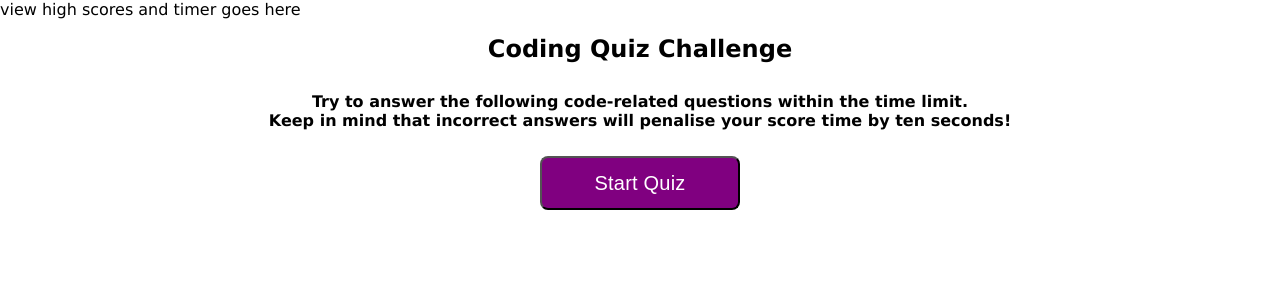
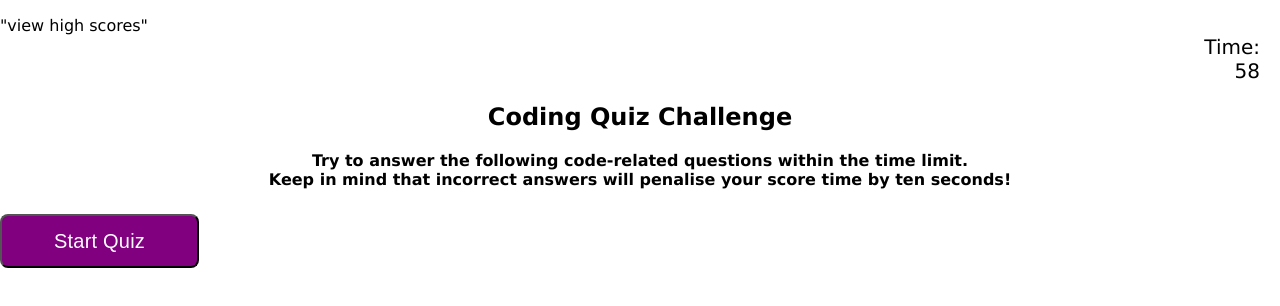
Before and after one commit to Samantha-Sokolis/code-quiz, a plain HTML site: page index.html in a window 1280 px wide. Both pictures are taken after a click on the button "Start Quiz". Drawn offline with Linux system fonts and the light colour scheme.

Commit message:
initial readme text added, modified css and js so timer now works on click

```diff
--- a/css/style.css
+++ b/css/style.css
@@ -1,6 +1,26 @@
 * {
     box-sizing: border-box;
   }
+
+  .scores-timer-container {
+    display: flex;
+    justify-content: space-between;
+    margin-top: 16px;
+  }
+
+  .timer-text {
+    font-family: Verdana, Geneva, Tahoma, sans-serif;
+    font-size: 20px;
+    text-align: right;
+    margin-right: 20px;
+}
+
+#timer-count {
+    font-family: Verdana, Geneva, Tahoma, sans-serif;
+    font-size: 20px;
+    text-align: right;
+    margin-right: 20px;
+}
 
   body {
     font-family: Verdana;
@@ -21,8 +41,11 @@ h2 {
     text-align: center;
 }
 
+section {
+    align-items: center;
+  }
+
 button {
-    align-self: center;
     background: purple;
     border-radius: 8px;
     color: #ffffff;
--- a/index.html
+++ b/index.html
@@ -7,21 +7,18 @@
     <link rel="stylesheet" type="text/css" href="./css/style.css" />
   </head>
 
-  <header>view high scores and timer goes here</header>
+    <body>
+        <div class="scores-timer-container">"view high scores"</div>
+            <div class= "timer-text">Time:</div>
+            <div id= "timer-count">60</div>
+        </div>
 
-    <body>
-      <div class= "large-font"></div>
-        <h1>Coding Quiz Challenge</h1>
-      <h2>Try to answer the following code-related questions within the time limit. <br> Keep in mind that incorrect answers will penalise your score time by ten seconds!</h2>
-      <button class="start-button">Start Quiz</button>
+        <section>
+            <h1>Coding Quiz Challenge</h1>
+            <h2>Try to answer the following code-related questions within the time limit. <br> Keep in mind that incorrect answers will penalise your score time by ten seconds!</h2>
+            <button id="start-button">Start Quiz</button>
+        </section>
 
-
-
-
-</div>
-</div>
-</section>
-</main>
 <script src="js/script.js"></script>
 </body>
 </html>
--- a/js/script.js
+++ b/js/script.js
@@ -0,0 +1,29 @@
+// When user clicks "Start Button" timer countdown starts from 60 seconds to 0
+var startButton = document.querySelector("#start-button");
+var timerElement = document.querySelector("#timer-count");
+var secondsLeft = 60;
+
+function startGame() {
+    var timerInterval = setInterval(function() {
+        secondsLeft--;
+        timerElement.textContent = secondsLeft;
+        if(secondsLeft === 0) {
+          // Stops execution of action at set interval
+          clearInterval(timerInterval);
+        }
+
+      }, 1000);
+    }
+
+startButton.addEventListener("click", startGame);
+
+
+// First multiple choice question appears
+
+// When user selects CORRECT answer, next question appears
+
+// If user selects INCORRCT answer, "incorrect message" appears and timer substracts 10 seconds
+
+// Game ends when user answers all questions within the time, or game ends when timer reaches 0
+
+// Game Over message - user has option to save initials and score//
```
Also changed, not shown: 2 other files.
